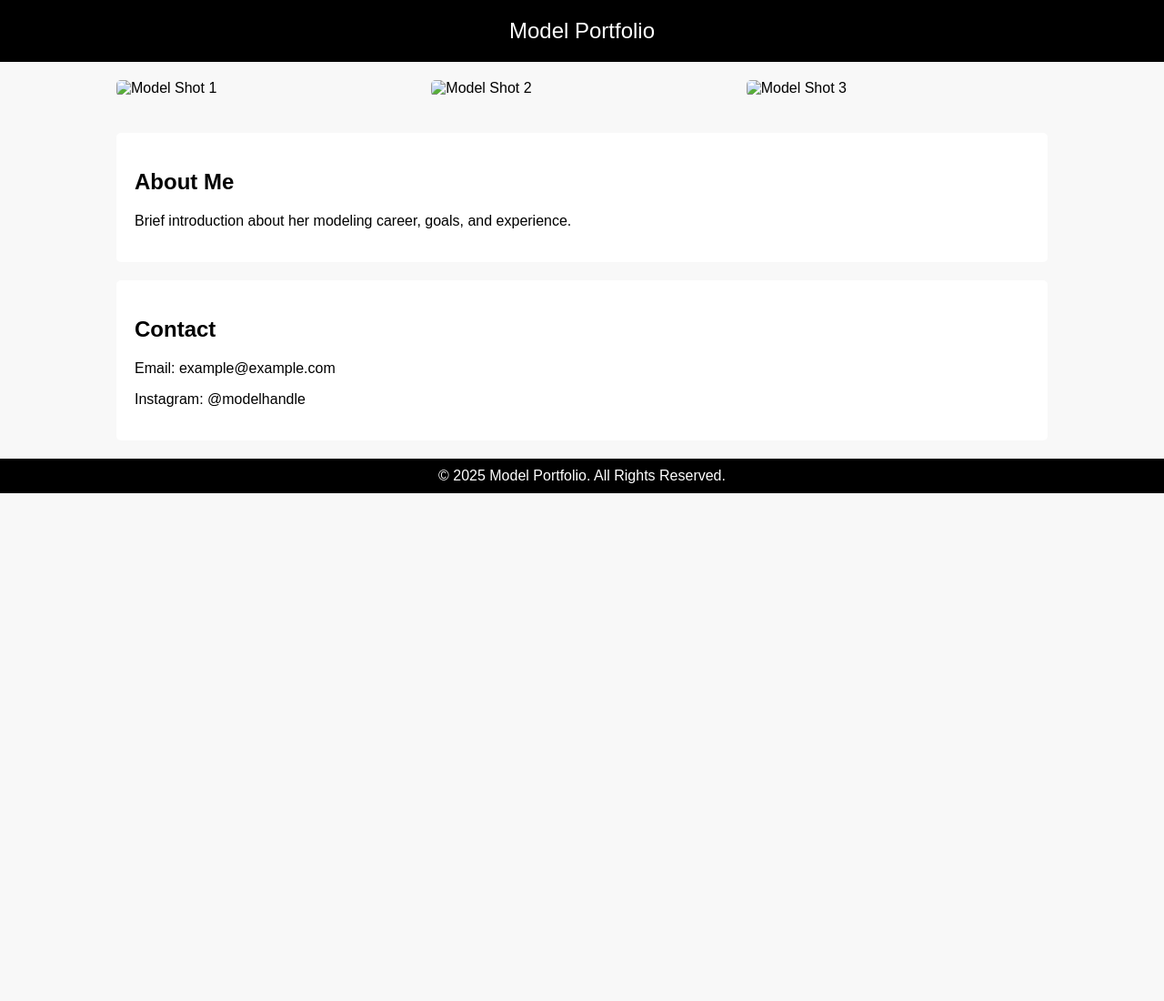
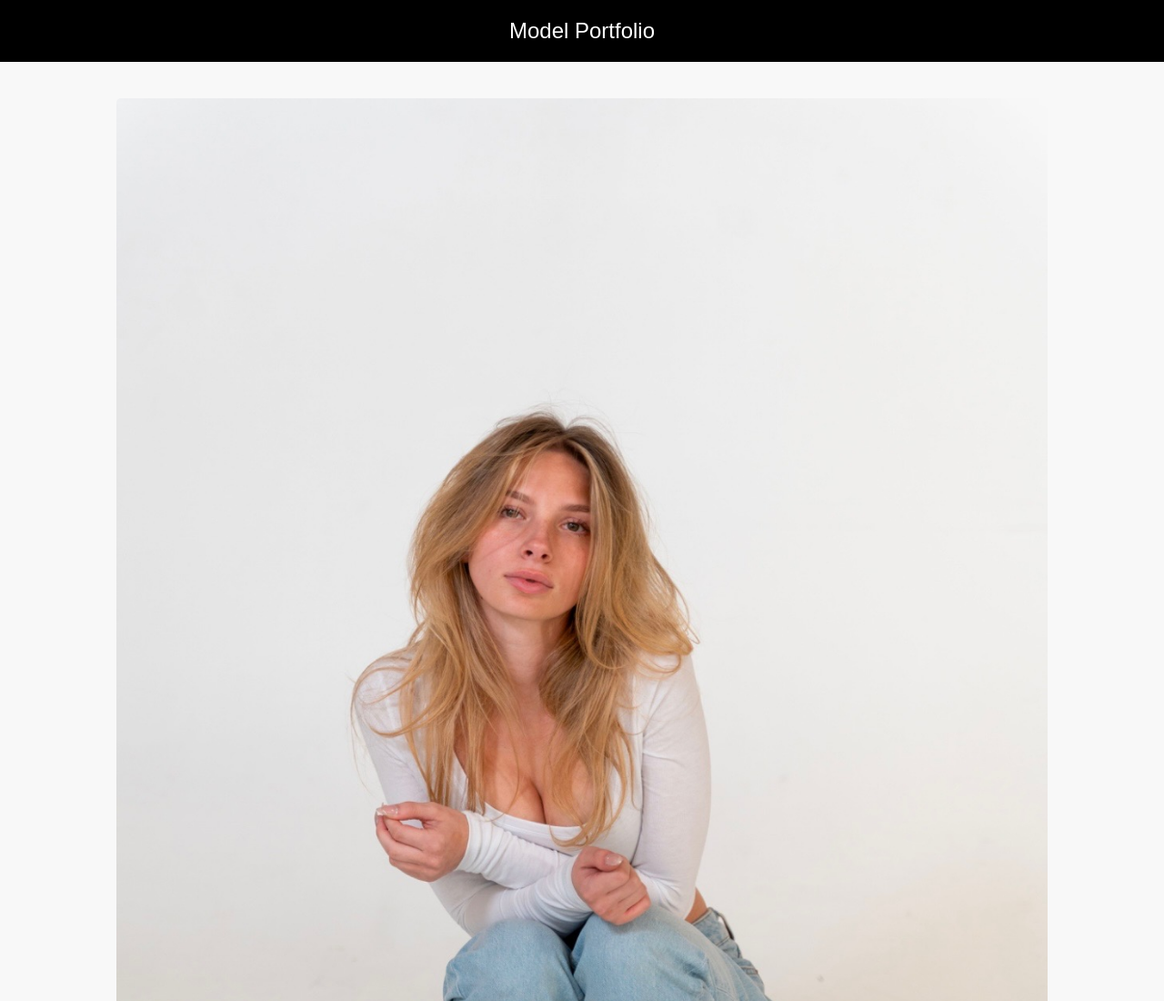
Before and after one commit to Abipf/AbbyFlake, a plain HTML site: page index.html in a window 1280 px wide. Shown: the top 1100 px of the page at 91% size. Before the commit the page ends 800 px from the top, so only its background shows below. Drawn offline with Linux system fonts and the light colour scheme.

Commit message:
Update index.html

```diff
--- a/index.html
+++ b/index.html
@@ -55,9 +55,10 @@
     </header>
     <div class="container">
         <section class="portfolio">
-            <img src="image1.jpg" alt="Model Shot 1">
-            <img src="image2.jpg" alt="Model Shot 2">
-            <img src="image3.jpg" alt="Model Shot 3">
+            <section class="portfolio">
+    <img src="IMG_2928.JPG" alt="Abby Flake - Commercial Shoot">
+</section>
+
         </section>
         <section class="about">
             <h2>About Me</h2>
```
